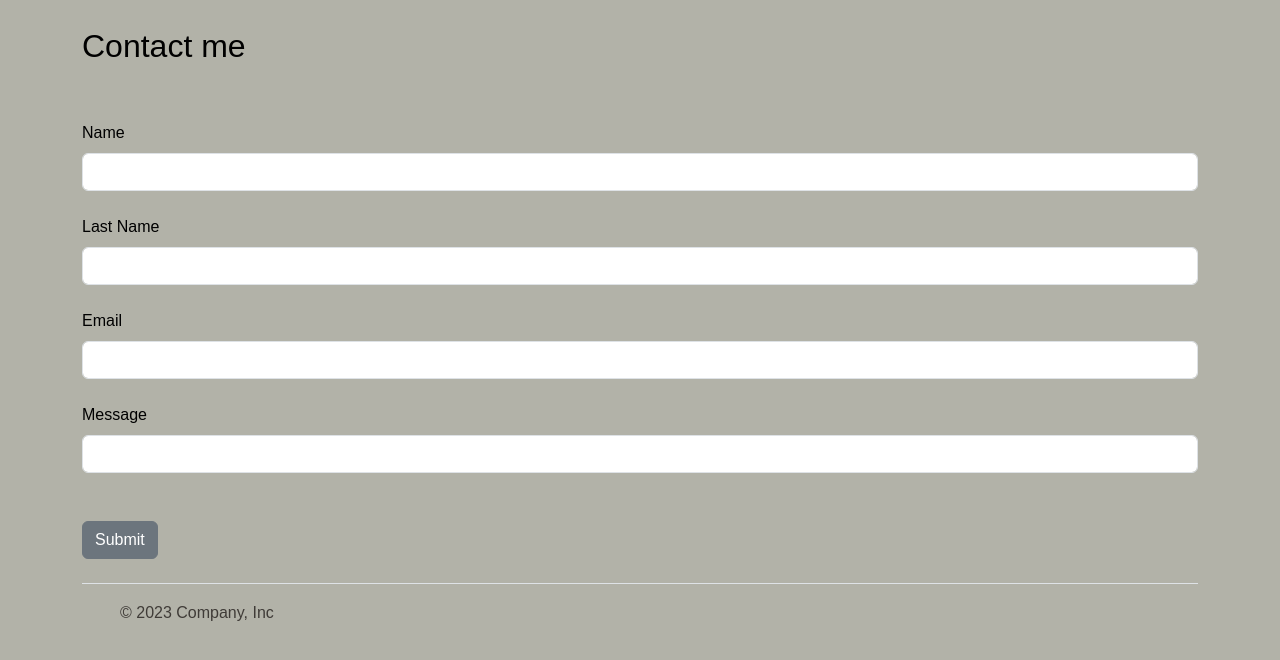
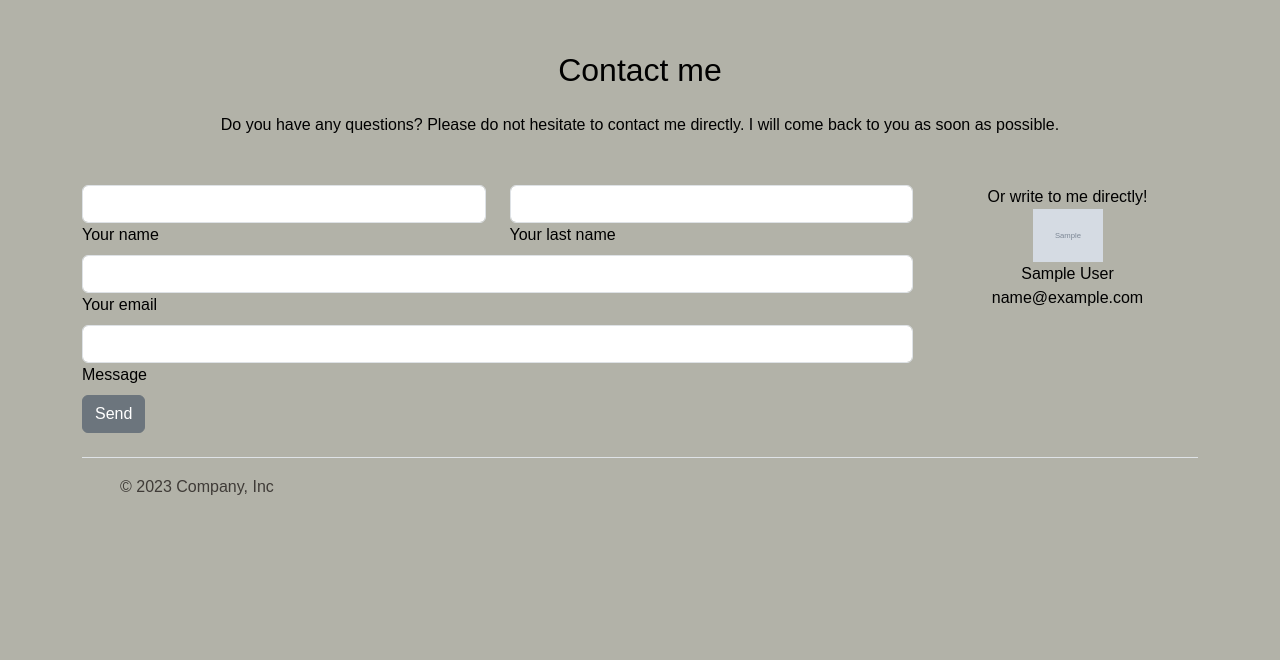
Before and after one commit to michalbilik/Flask_CMS, a Flask app: page /contact in a window 1280 px wide. Shown: the part 45-705 px from the top of the page. Run offline with Flask 2, Linux system fonts and the light colour scheme; tables that the repository leaves empty hold one stand-in row (values such as "Sample post"); grey boxes marked "Sample" are stand-in pictures; some libraries are stand-ins or nearby versions; some web fonts are replaced.

Commit message:
Contact form layout chaned. Added info about admin to contact directly

```diff
--- a/app.py
+++ b/app.py
@@ -68,9 +68,11 @@ def aboutMe():
 @app.route('/contact', methods=['GET', 'POST'])
 def contact():
     form = ContactForm()
+    admin = Users.query.filter_by(id=1).first()
+    admin_email=admin.email
+    admin_image = admin.profile_pic
+    admin_name = admin.name
     if form.validate_on_submit():
-        admin = Users.query.filter_by(id=1).first()
-        admin_email=admin.email
         name = form.contact_name.data
         lastname = form.contact_lastname.data
         email = form.contact_email.data
@@ -89,7 +91,7 @@ def contact():
             return redirect(url_for('contact'))
     else:
         flash_message = session.pop('flash_message', None)
-        return render_template('contact.html', form=form, flash_message=flash_message)
+        return render_template('contact.html', form=form, flash_message=flash_message, admin_email=admin_email, admin_name=admin_name, admin_image=admin_image)
 
 
 
--- a/templates/contact.html
+++ b/templates/contact.html
@@ -4,35 +4,95 @@
     <div class="alert alert-success">{{ flash_message }}</div>
 {% endif %}
 
-    <h2>Contact me</h2> <br/>
 
-    <br/>
+
+<!--Section: Contact v.2-->
+<section class="mb-4">
+
+    <!--Section heading-->
+    <h2 class="h1-responsive font-weight-bold text-center my-4">Contact me</h2>
+    <!--Section description-->
+    <p class="text-center w-responsive mx-auto mb-5">Do you have any questions? Please do not hesitate to contact me directly. I will come back to you as soon as possible.</p>
+
     <form method="POST">
 		{{ form.hidden_tag() }}
+        <div class="row">
 
-		{{ form.contact_name.label(class="form-label") }}
+            <!--Grid column-->
+            <div class="col-md-9 mb-md-0 mb-5">
+                    <!--Grid row-->
+                    <div class="row">
 
-		{{ form.contact_name(class="form-control") }}
-		<br/>
+                        <!--Grid column-->
+                        <div class="col-md-6">
+                            <div class="md-form mb-0">
+                                {{ form.contact_name(class="form-control") }}
+                                {{ form.contact_name.label(class="form-label") }}
+                            </div>
+                        </div>
+                        <!--Grid column-->
 
-		{{ form.contact_lastname.label(class="form-label") }}
+                        <!--Grid column-->
+                        <div class="col-md-6">
+                            <div class="md-form mb-0">
+                                {{ form.contact_lastname(class="form-control") }}
+                                {{ form.contact_lastname.label(class="form-label") }}
+                            </div>
+                        </div>
+                        <!--Grid column-->
 
-		{{ form.contact_lastname(class="form-control") }}
-		<br/>
+                    </div>
+                    <!--Grid row-->
 
-        {{ form.contact_email.label(class="form-label") }}
+                    <!--Grid row-->
+                    <div class="row">
+                        <div class="col-md-12">
+                            <div class="md-form mb-0">
+                                {{ form.contact_email(class="form-control") }}
+                                {{ form.contact_email.label(class="form-label") }}
+                            </div>
+                        </div>
+                    </div>
+                    <!--Grid row-->
 
-		{{ form.contact_email(class="form-control") }}
-		<br/>
+                    <!--Grid row-->
+                    <div class="row">
 
-        {{ form.contact_message.label(class="form-label") }}
+                        <!--Grid column-->
+                        <div class="col-md-12">
 
-		{{ form.contact_message(class="form-control") }}
-		<br/>
+                            <div class="md-form">
+                                {{ form.contact_message(class="form-control") }}
+                                {{ form.contact_message.label(class="form-label") }}
+                            </div>
 
+                        </div>
+                    </div>
+                    <!--Grid row-->
 
-		<br/>
+                </form>
 
-		{{ form.submit(class="btn btn-secondary") }}
+                <div class=" text-md-left">
+                    {{ form.submit(class="btn btn-secondary") }}
+                </div>
+                <div class="status"></div>
+            </div>
+            <!--Grid column-->
+
+            <!--Grid column-->
+            <div class="col-md-3 text-center">
+                <ul class="list-unstyled mb-0">
+                    <li><i class="fas fa-map-marker-alt fa-2x"></i>
+                        <p>Or write to me directly!</br>
+                            <img src={{ url_for('static', filename='images/' + admin_image)}} style="max-width: 70px; max-height: 70px;"></br>
+                            {{admin_name}}</br>
+                            {{admin_email}}</br>
+                        </p>
+                </ul>
+            </div>
+            <!--Grid column-->
+        </div>
+</section>
+<!--Section: Contact v.2-->
 
 {% endblock %}
--- a/webforms.py
+++ b/webforms.py
@@ -36,11 +36,11 @@ class UserForm(FlaskForm):
 	submit = SubmitField("Submit")
 
 class ContactForm(FlaskForm):
-	contact_name = StringField("Name", validators=[DataRequired()])
-	contact_lastname = StringField("Last Name", validators=[DataRequired()])
-	contact_email = StringField("Email", validators=[DataRequired()])
+	contact_name = StringField("Your name", validators=[DataRequired()])
+	contact_lastname = StringField("Your last name", validators=[DataRequired()])
+	contact_email = StringField("Your email", validators=[DataRequired()])
 	contact_message = StringField("Message", validators=[DataRequired()])
-	submit = SubmitField("Submit")
+	submit = SubmitField("Send")
 
 # Create a Form Class
 class NamerForm(FlaskForm):
```
